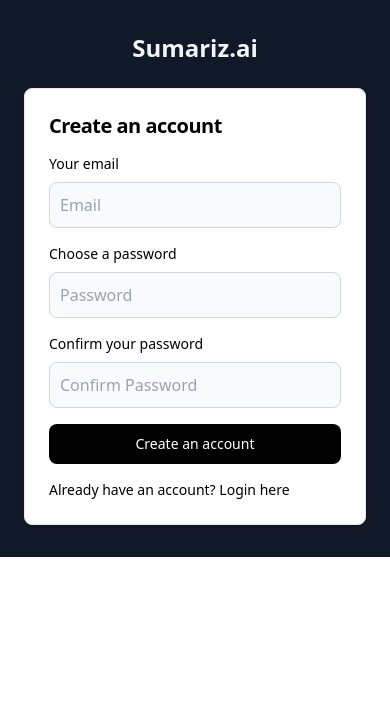
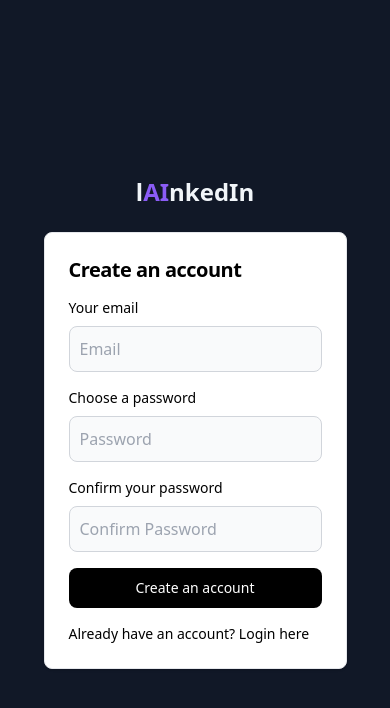
Before and after one commit to tlagoda/linkedinai, a Next.js app: page /signup in a window 390 px wide. Shown: the top 708 px of the page. Built offline with nearby package versions, Linux system fonts and the light colour scheme; no server answers.

Commit message:
signup mobile

```diff
--- a/src/app/signup/page.tsx
+++ b/src/app/signup/page.tsx
@@ -9,7 +9,6 @@ import app from "../../../firebase";
 import { useState } from "react";
 import { setDoc, doc } from "firebase/firestore";
 import { db } from "../../../firebase";
-
 
 const SignupSchema = Yup.object().shape({
   email: Yup.string()
@@ -43,11 +42,11 @@ export default function SignUp() {
 
       await setDoc(doc(db, "users", user.uid), {
         email: user.email,
-        hasAuthorizedLinkedIn: false
+        hasAuthorizedLinkedIn: false,
       });
 
       await setDoc(doc(db, "linkedin", user.uid), {
-        hasAuthorizedLinkedIn: false
+        hasAuthorizedLinkedIn: false,
       });
 
       router.push("/generate");
@@ -57,13 +56,13 @@ export default function SignUp() {
     }
   };
   return (
-    <section className="bg-gray-900">
-      <div className="flex flex-col items-center justify-center px-6 py-8 mx-auto md:h-screen lg:py-0">
+    <section className="bg-gray-900 h-screen flex">
+      <div className="flex flex-col md:w-3/5 items-center justify-center px-6 py-8 mx-auto md:h-screen lg:py-0">
         <a
           href="#"
           className="flex items-center mb-6 text-2xl font-semibold text-black text-slate-100"
         >
-          Sumariz.ai
+          l<span className="text-violet-500">AI</span>nkedIn
         </a>
         <div className="w-full bg-white rounded-lg shadow border md:mt-0 sm:max-w-md xl:p-0">
           <div className="p-6 space-y-4 md:space-y-6 sm:p-8">
```
